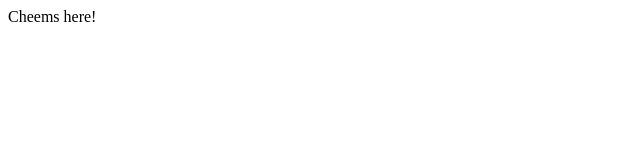
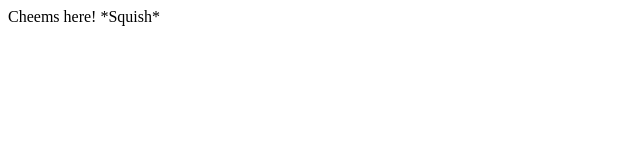
Before and after one commit to cheemsburbgerlore/cheemsburbgerlore.github.io, a plain HTML site: page index.html in a window 1280 px wide. Shown: the full height of the page, 0-640 px from the left. Drawn offline with Linux system fonts and the light colour scheme.

Commit message:
Update index.html

```diff
--- a/index.html
+++ b/index.html
@@ -1,3 +1,3 @@
 <html>
-Cheems here!
+Cheems here! *Squish*
 </html>
```
